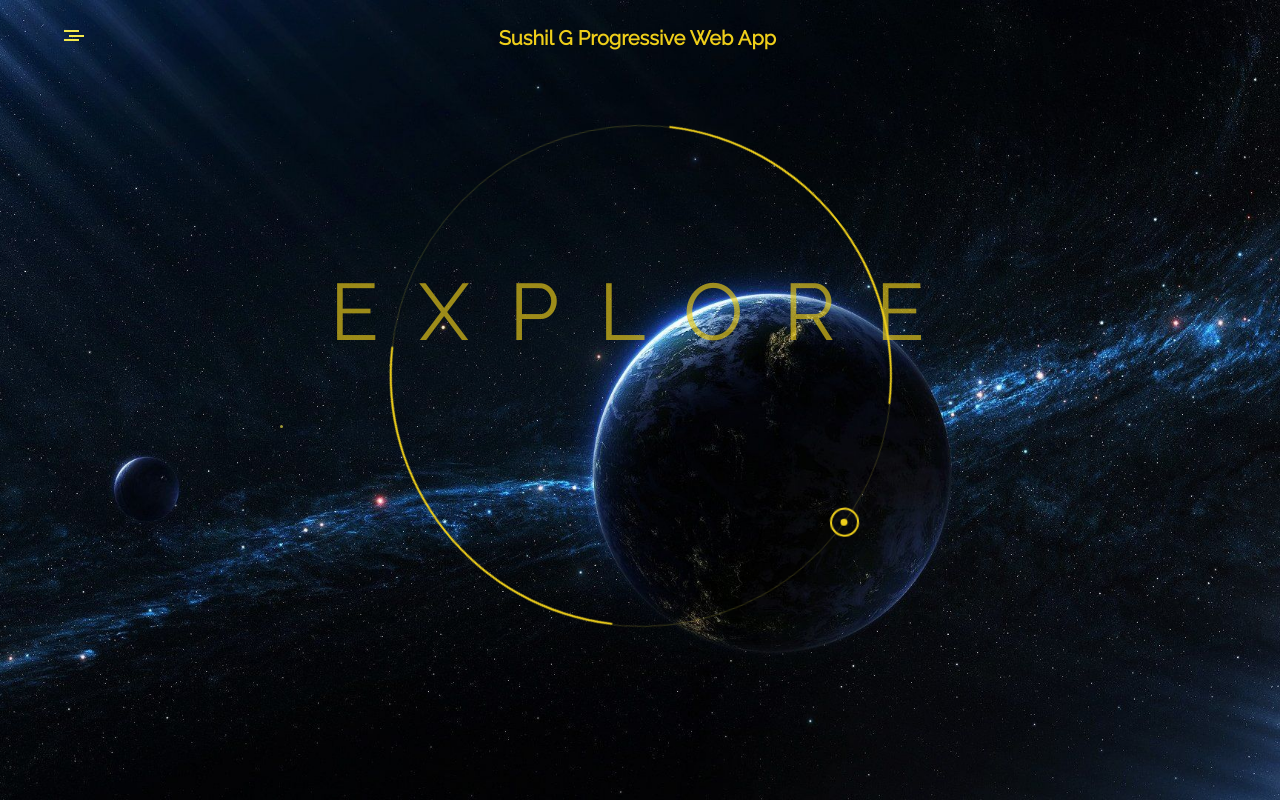
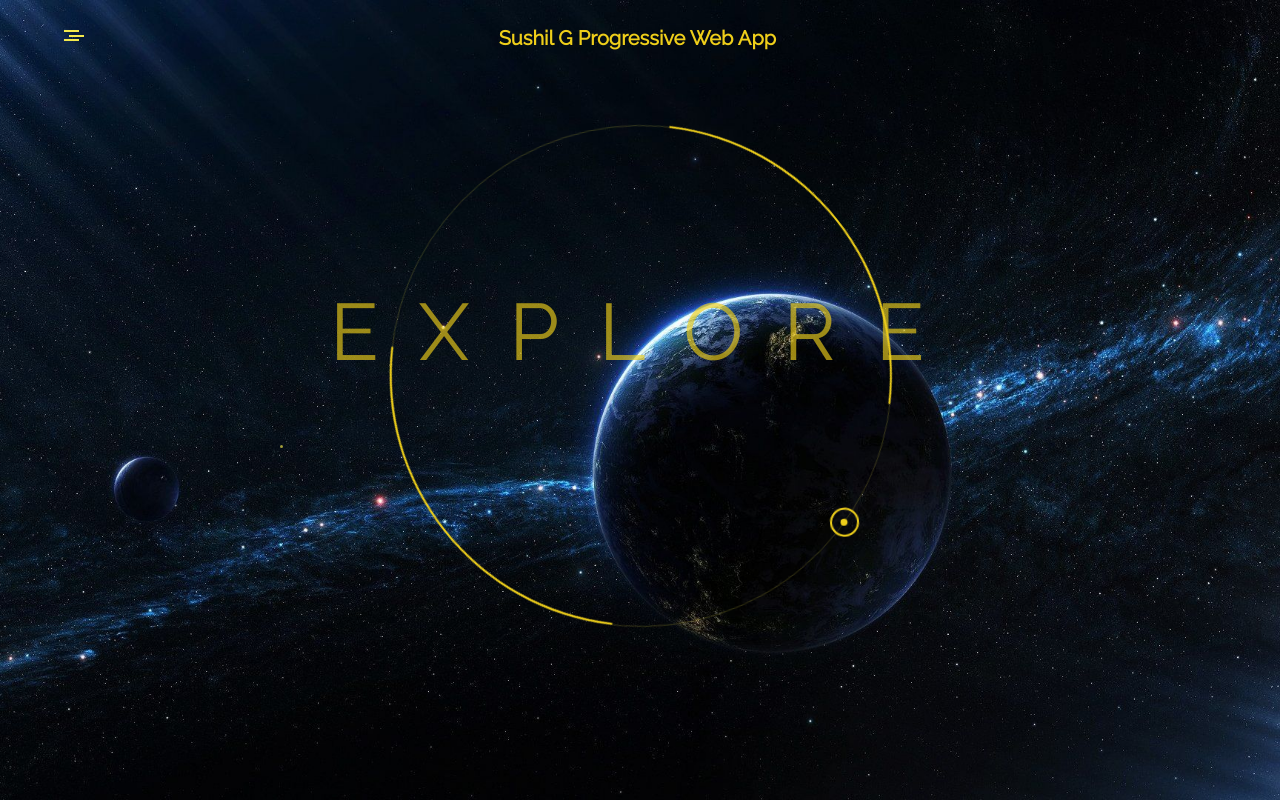
Before and after one commit to susgupta/progressive_web_app_example, a plain HTML site: page dist/index.html in a window 1280 px wide. Drawn offline with Linux system fonts and the light colour scheme.

Commit message:
Update CSS 'greeting' section
One more update to CSS greeting section.

```diff
--- a/dist/css/styles.css
+++ b/dist/css/styles.css
@@ -110,7 +110,7 @@ h1 {
 
 .ellipse-container .greeting {
   position: relative;
-  top: 14rem;
+  top: 16rem;
   left: -6rem;
   right: 0;
   margin: 0 auto;
```
